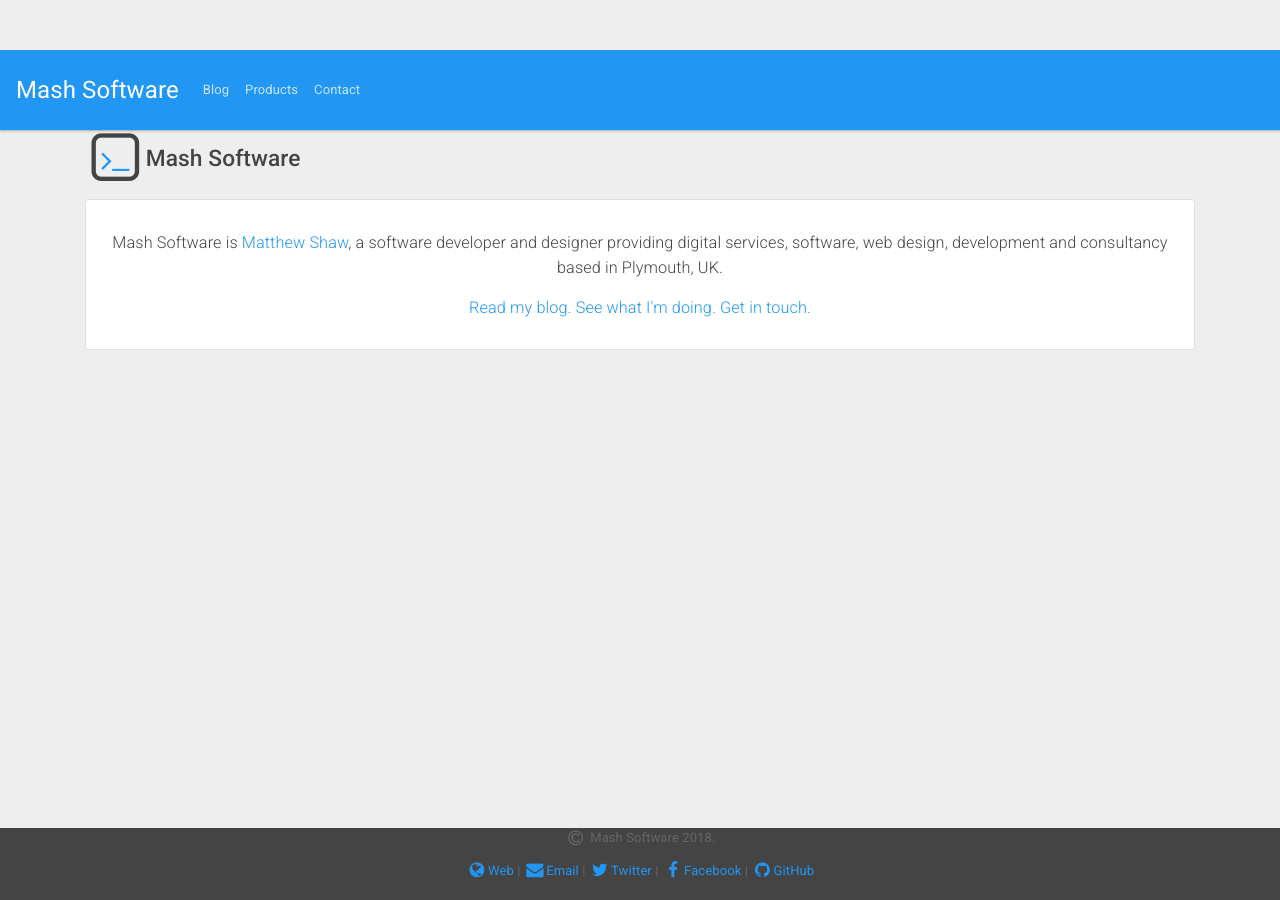
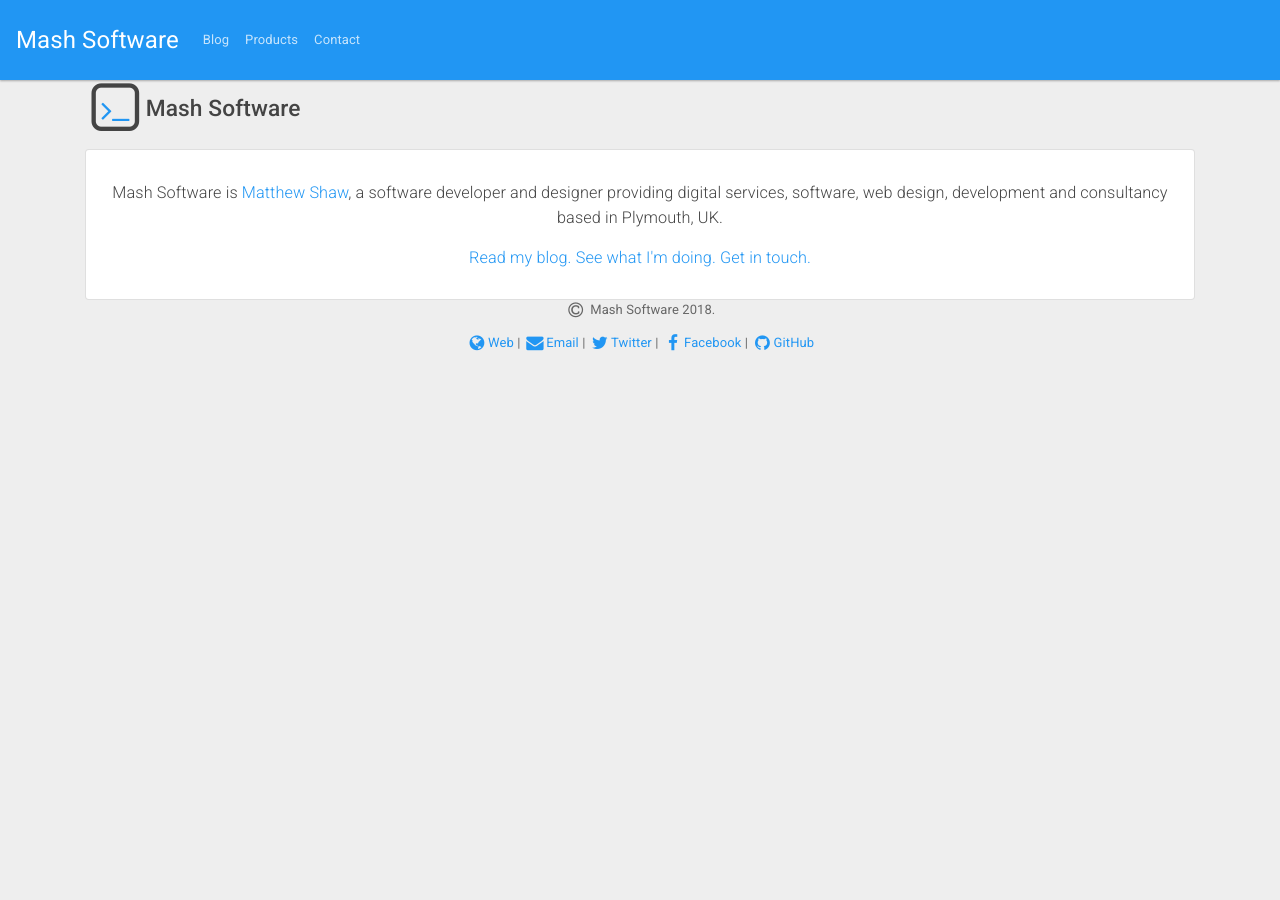
Before and after one commit to MashSoftware/mashsoftware.github.io, a Jekyll site: the page built from index.html, in a window 1280 px wide. Built offline with Jekyll 4.4.1, drawn with Linux system fonts in a browser that asks for light colours; nearby versions of some CDN libraries.

Commit message:
remove custom css

```diff
--- a/_sass/custom.scss
+++ /dev/null
@@ -1,16 +0,0 @@
-html {
-  position: relative;
-  min-height: 100%;
-}
-body {
-  /* Margin bottom by footer height */
-  margin-bottom: 72px;
-  padding-top: 50px;
-}
-.footer {
-  position: absolute;
-  bottom: 0;
-  width: 100%;
-  /* Set the fixed height of the footer here */
-  height: 72px;
-}
--- a/_sass/palette.scss
+++ b/_sass/palette.scss
@@ -1,6 +1,3 @@
 body {
     background-color: #eee;
 }
-.footer {
-    background-color: #444444;
-}
--- a/css/site.scss
+++ b/css/site.scss
@@ -1,4 +1,4 @@
 ---
 ---
 
-@import "custom", "palette";
+@import "palette";
```
